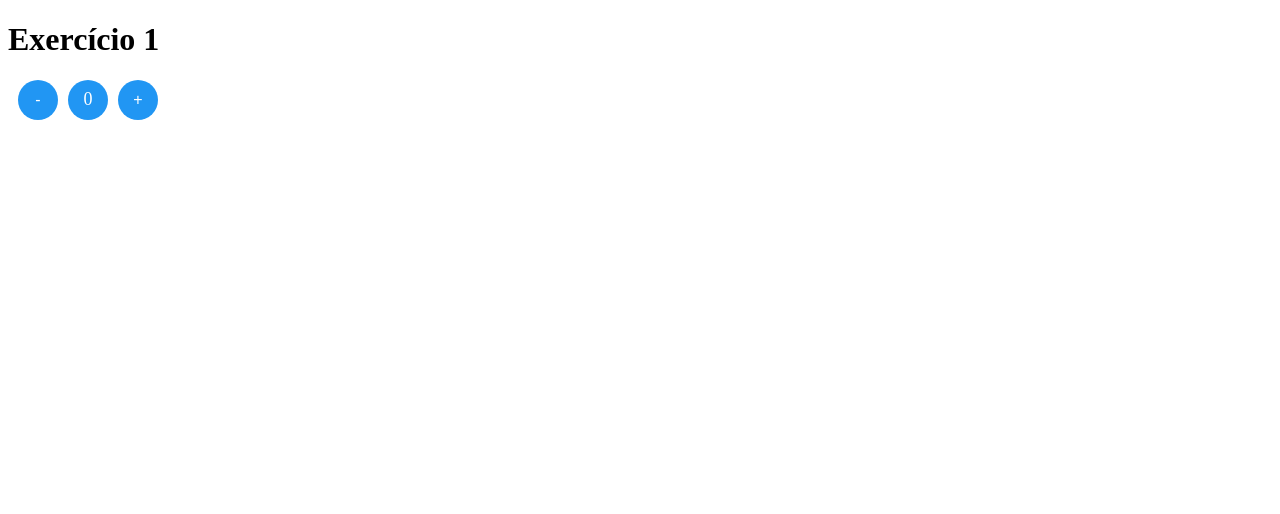
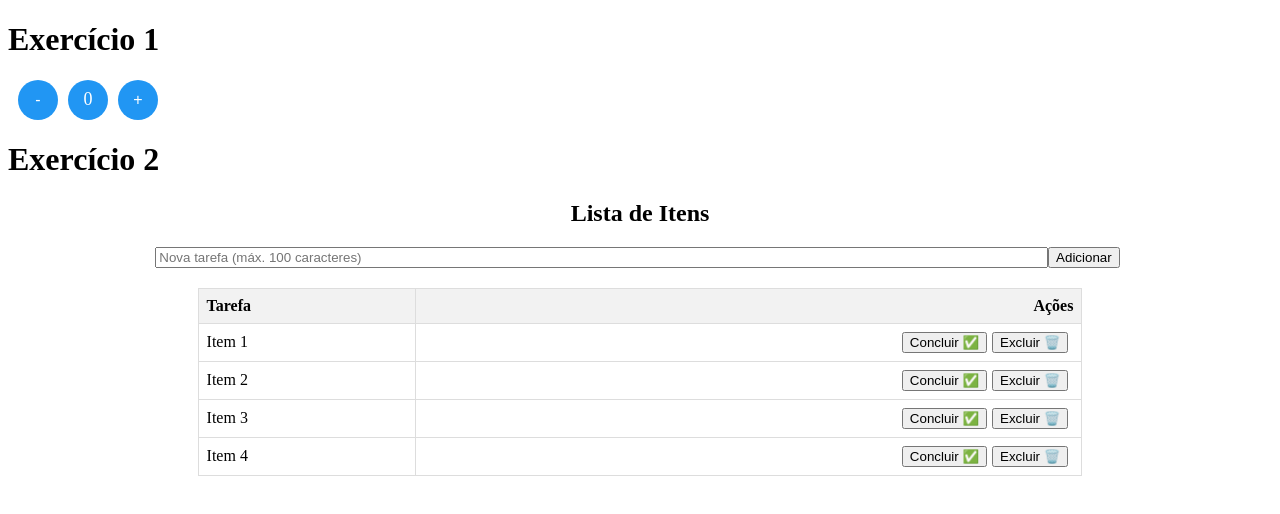
Before and after one commit to paulojsdev/Av2-Angular, an Angular app in the folder av2-angular/: page / in a window 1280 px wide. Shown: the top 514 px of the page. Built offline with nearby package versions, Linux system fonts and the light colour scheme.

Commit message:
Exercicios 2 e 3
Craicao de lista itens, botao de delete e check

```diff
--- a/av2-angular/src/app/app.component.html
+++ b/av2-angular/src/app/app.component.html
@@ -1,2 +1,7 @@
 <h1>Exercício 1</h1>
 <app-contador></app-contador>
+
+<h1>Exercício 2</h1>
+<div>
+  <app-list-items></app-list-items>
+</div>
--- /dev/null
+++ b/av2-angular/src/app/components/list-items/list-items.component.css
@@ -0,0 +1,51 @@
+/* list-items.component.css */
+
+.list-container {
+    text-align: center;
+  }
+
+  .list-title {
+    margin-bottom: 20px;
+  }
+
+  .add-task-container {
+    text-align: center;
+    margin-bottom: 20px;
+  }
+
+  .add-task-input {
+    width: 70%;
+  }
+
+  table {
+    width: 70%;
+    margin: 20px auto;
+    border-collapse: collapse;
+  }
+
+  th, td {
+    border: 1px solid #dddddd;
+    text-align: left;
+    padding: 8px;
+  }
+
+  th {
+    background-color: #f2f2f2;
+  }
+
+  .actions-header {
+    text-align: right;
+  }
+
+  .actions-column {
+    text-align: right;
+    white-space: nowrap;
+  }
+
+  button {
+    margin-right: 5px;
+  }
+
+  .completed {
+    background-color: yellow;
+  }
--- /dev/null
+++ b/av2-angular/src/app/components/list-items/list-items.component.html
@@ -0,0 +1,26 @@
+<div class="list-container">
+    <h2 class="list-title">Lista de Itens</h2>
+
+    <div class="add-task-container">
+      <input type="text" [(ngModel)]="newItemText" placeholder="Nova tarefa (máx. 100 caracteres)" class="add-task-input" />
+      <button (click)="addTask()">Adicionar</button>
+    </div>
+
+    <table>
+      <thead>
+        <tr>
+          <th>Tarefa</th>
+          <th class="actions-header">Ações</th>
+        </tr>
+      </thead>
+      <tbody>
+        <tr *ngFor="let item of items; let i = index" [class.completed]="item.completed">
+          <td>{{ item.text }}</td>
+          <td class="actions-column">
+            <button *ngIf="!item.completed" (click)="completeTask(i)">Concluir ✅</button>
+            <button (click)="removeTask(i)">Excluir 🗑️</button>
+          </td>
+        </tr>
+      </tbody>
+    </table>
+  </div>
--- /dev/null
+++ b/av2-angular/src/app/components/list-items/list-items.component.ts
@@ -0,0 +1,32 @@
+import { Component } from '@angular/core';
+
+@Component({
+  selector: 'app-list-items',
+  templateUrl: './list-items.component.html',
+  styleUrls: ['./list-items.component.css']
+})
+export class ListItemsComponent {
+  items: { text: string; completed: boolean }[] = [
+    { text: 'Item 1', completed: false },
+    { text: 'Item 2', completed: false },
+    { text: 'Item 3', completed: false },
+    { text: 'Item 4', completed: false }
+  ];
+
+  newItemText: string = '';
+
+  addTask() {
+    if (this.newItemText && this.newItemText.length <= 100) {
+      this.items.push({ text: this.newItemText, completed: false });
+      this.newItemText = '';
+    }
+  }
+
+  removeTask(index: number) {
+    this.items.splice(index, 1);
+  }
+
+  completeTask(index: number) {
+    this.items[index].completed = true;
+  }
+}
```
Also changed, not shown: av2-angular/src/app/app.module.ts (+5 -2 lines), 1 other file (tests, documents, lock files or other folders).
